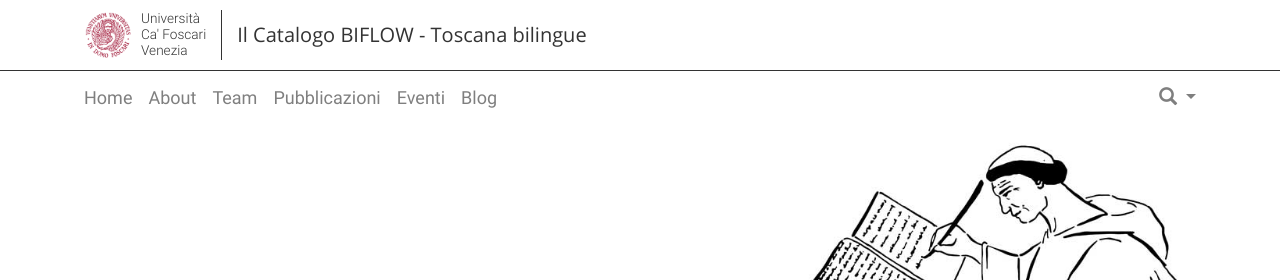
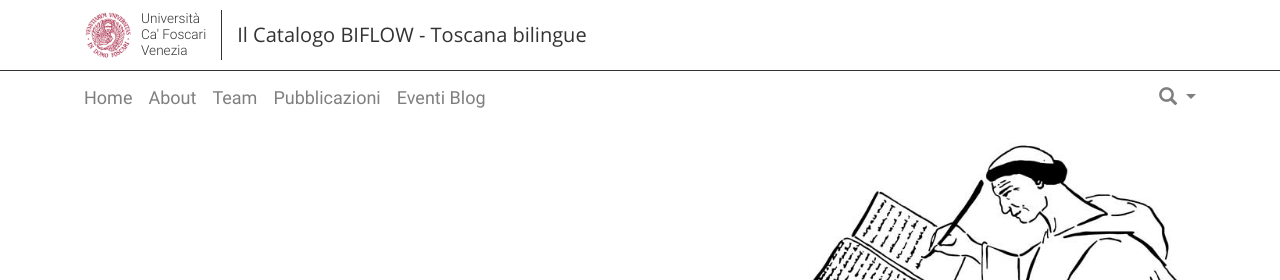
Before and after one commit to vedph/biflow_website, a Jekyll site: the page built from index.html, in a window 1280 px wide. Shown: the top 280 px of the page. Built offline with Jekyll 4.4.1, drawn with Linux system fonts in a browser that asks for light colours.

Commit message:
Events pages

```diff
--- a/_includes/menu.html
+++ b/_includes/menu.html
@@ -25,8 +25,7 @@
 				<li class="nav-item"><a href="{{site.baseurl}}/about" class="nav-link">About</a></li>
 				<li class="nav-item"><a href="{{site.baseurl}}/team" class="nav-link">Team</a></li>
 				<li class="nav-item"><a href="{{site.baseurl}}/pubblicazioni" class="nav-link">Pubblicazioni</a></li>
-				<li class="nav-item"><a href="{{site.baseurl}}/events" class="nav-link">Eventi</a></li>
-				<li class="nav-item"><a href="https://biflow.hypotheses.org/" class="nav-link">Blog</a></li>
+				<li class="nav-item"><a href="https://biflow.hypotheses.org/" class="nav-link">Eventi Blog</a></li>
 			</ul>
 
 
```
